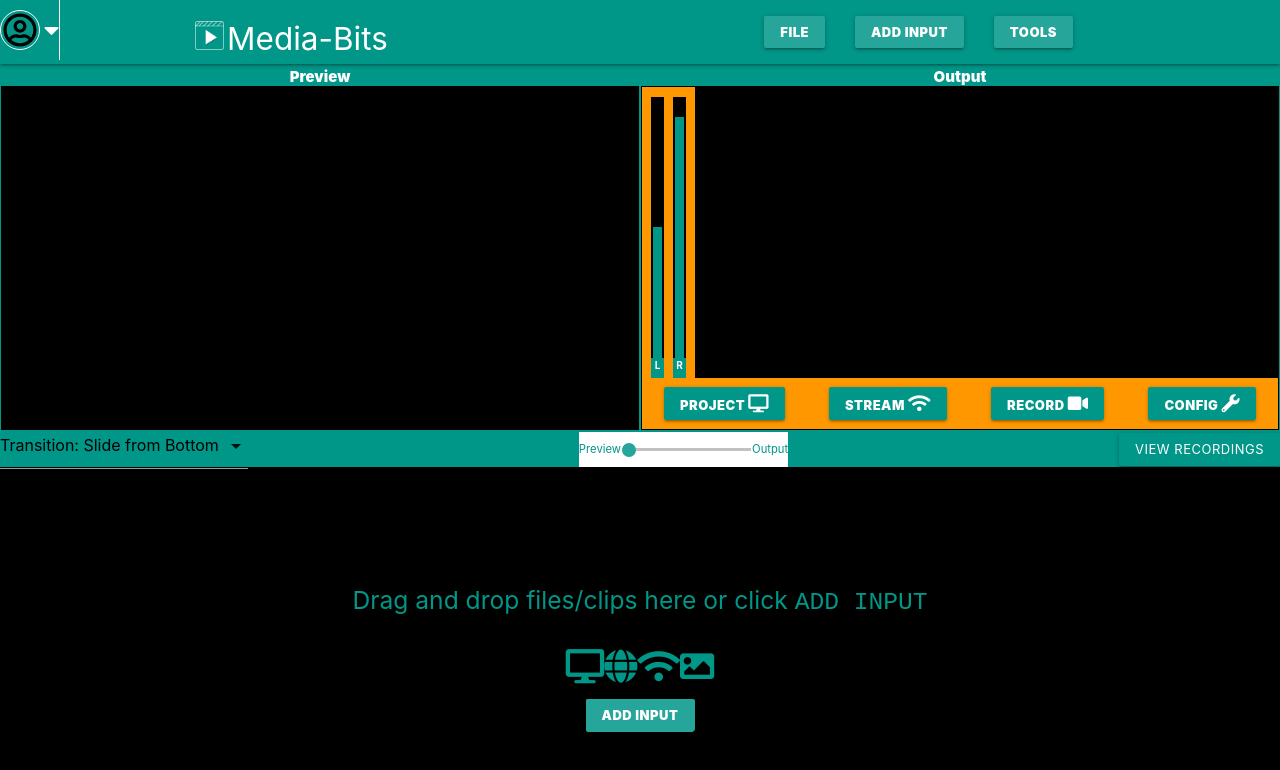
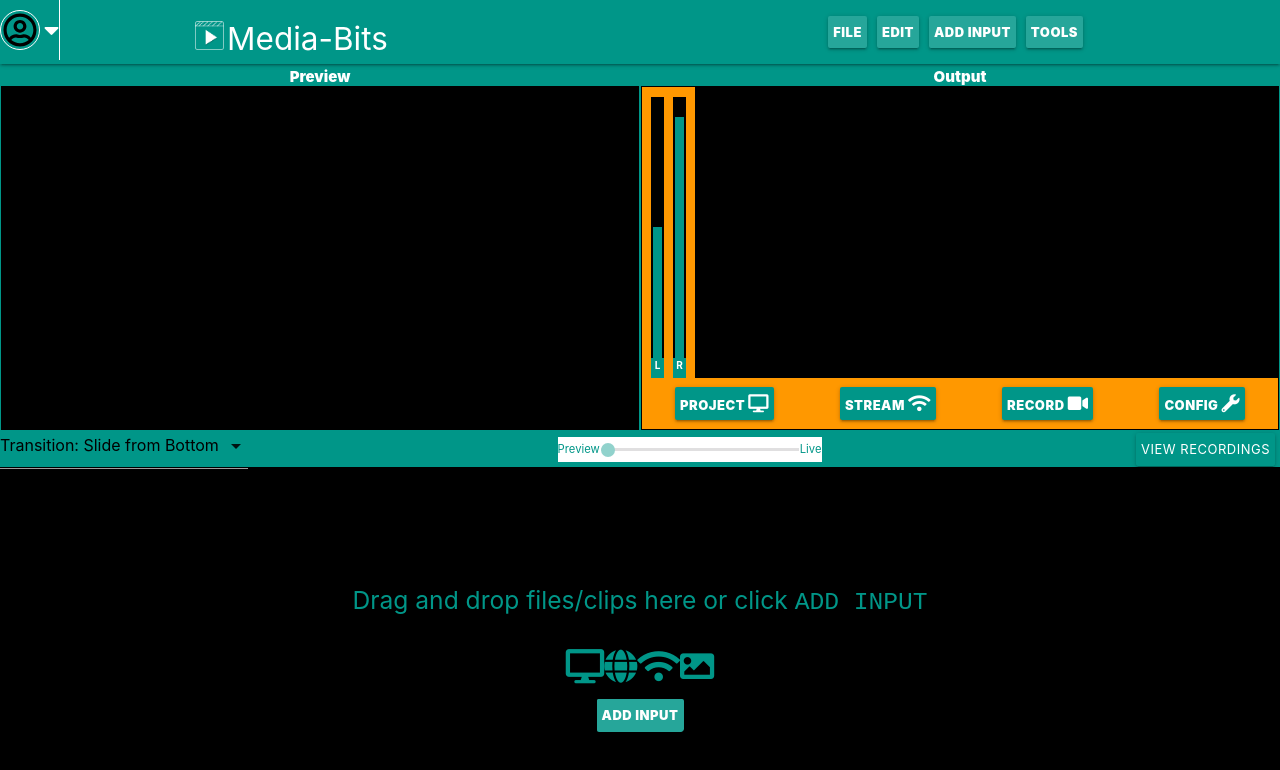
Before and after one commit to Danroyal001/media-bits, a Vue app: page /editor in a window 1280 px wide. Shown: the top 770 px of the page. Built offline with nearby package versions, Linux system fonts and the light colour scheme.

Commit message:
Thu Jan 7th 2020 - 1:31:22pm

```diff
--- a/src/App.vue
+++ b/src/App.vue
@@ -83,10 +83,21 @@
   pointer-events: none !important;
 }
 
+.btn, .btn-small{
+  padding-left: 5px !important;
+  padding-right: 5px !important;
+  margin-left: 5px !important;
+  margin-right: 5px !important;
+}
+
 /* Facilitate dragging behavior in eleectron */
 .brand-logo{
   -webkit-user-select: none;
   -webkit-app-region: drag;
+}
+.disabled, [disabled]{
+  opacity: 0.5;
+  pointer-events: none;
 }
 .dropdown-content{
   width: 200px !important;
@@ -101,13 +112,44 @@
 }
 
 ::-webkit-scrollbar-thumb{
-  border-radius: 100px !important;
-  background: #008688 !important;
+  border-radius: 100px;
+  background: #008688;
+  box-sizing: border-box;
+  border: 2px solid #ffffff;
+  animation-name: scrollbarThumbAnimation !important;
+  animation-duration: 1s;
+  animation-delay: 1s;
+}
+
+@keyframes scrollbarThumbAnimation{
+  0%{
+    background: #009688 !important
+    }
+  50%{
+    background: #033131  !important;
+  }
+  100%{
+    background: #009688 !important;
+  }
+}
+
+@-webkit-keyframes scrollbarThumbAnimation{
+  0%{
+    background: #009688 !important
+    }
+  50%{
+    background: #033131  !important;
+  }
+  100%{
+    background: #009688 !important;
+  }
 }
 
 ::-webkit-scrollbar-track{
-  background: #000000;
-  border: thin solid #ffffff;
+  background: transparent;
+  border: none;
+  /*background: #000000;
+  border: thin solid #ffffff;*/
 }
 hr{
   border-top: thin solid #fff;
--- a/src/components/AddInputDropdown.vue
+++ b/src/components/AddInputDropdown.vue
@@ -1,12 +1,11 @@
 <template>
 <ul id='add-input-dropdown-1' class='dropdown-content'>
-    <li v-for="(btn, index) in btns" :key="index"><a :class="btn.class" class="bold" :href="btn.href" @click="btn.onclick">{{ btn.label }}</a></li>
+    <li v-for="(btn, index) in btns" :key="index + 'abb'"><a :href="btn.href" @click="btn.onclick">{{ btn.label }}</a></li>
 </ul>
 </template>
 
 <script lang="ts">
 import { defineComponent } from 'vue';
-//import * as M from "@/assets/js/materialize.min.js";
 
 
 export default defineComponent({
@@ -38,7 +37,7 @@
                             }
                             fr.readAsDataURL(file);
                         }).catch((e: any) => {
-                            (window.M as any).toast({
+                            (window as any).M.toast({
               html: e,
               classes: 'bold red rounded'
             });
@@ -66,7 +65,7 @@
                             })
                             }
                             fr.readAsDataURL(file);
-                        }).catch((e: any) => (window.M as any).toast({
+                        }).catch((e: any) => (window as any).M.toast({
               html: e,
               classes: 'bold red rounded'
             }))
@@ -92,7 +91,7 @@
                             })
                             }
                             fr.readAsDataURL(file);
-                        }).catch((e: any) => (window.M as any).toast({
+                        }).catch((e: any) => (window as any).M.toast({
               html: e,
               classes: 'bold red rounded'
             }))
@@ -101,6 +100,7 @@
                 {
                     label: 'Live Video Input',
                     onclick(){
+                        return (window as any).document.querySelector('#select-camera-modal').M_Modal.open();
                     },
                     href: '#select-camera-modal',
                     class: 'modal-trigger'
@@ -149,7 +149,7 @@
                                     cursor: 'motion'
                                 },
                                 audio: false
-                            }).then((stream: any) => addSource(stream)).catch(() => (window.M as any).toast({
+                            }).then((stream: any) => addSource(stream)).catch(() => (window as any).M.toast({
                                     html: `Unable to get desktop capture on your device`,
                                     classes: 'bold red rounded'
                                 }))
--- /dev/null
+++ b/src/components/EditDropdown.vue
@@ -0,0 +1,37 @@
+<template>
+<ul id='edit-dropdown' class='dropdown-content'>
+    <li v-for="(btn, index) in btns" :key="index + 'abc'"><a :class="btn.class" class="bold" :href="btn.href" @click="btn.onclick">{{ btn.label }}</a></li>
+</ul>
+</template>
+
+<script lang="ts">
+import { defineComponent } from 'vue';
+
+export default defineComponent({
+    name: 'edit-dropdown',
+    data(){
+        return {
+            btns: [
+                {
+                    label: "Undo",
+                    onclick(){},
+                    href: "",
+                    class: ""
+                },
+                {
+                    label: "Redo",
+                    onclick(){}
+                },
+                {
+                    label: "Copy",
+                    onclick(){}
+                },
+                {
+                    label: "Paste",
+                    onclick(){}
+                }
+            ]
+        };
+    }
+});
+</script>
--- a/src/components/EditorBottomNoInput.vue
+++ b/src/components/EditorBottomNoInput.vue
@@ -17,7 +17,7 @@
 import { defineComponent } from 'vue';
 
 const doTheNeedful = () => {
-    window.M.AutoInit();
+    (window as any).M.AutoInit();
 }
 
 export default defineComponent({
--- a/src/components/EditorMenu.vue
+++ b/src/components/EditorMenu.vue
@@ -6,24 +6,27 @@
     <li v-for="(btn, i) in $store.state.editorBtns" :key="i" @click="btn.onclick">
         <a class="btn-small waves-effect waves-light" :href="btn.href" :class="btn.class" :data-target="btn.dataTarget">{{ btn.title }}</a>
     </li>
-    <AddInputDropdown id="add-input-dropdown-1" />
+    <AddInputDropdown />
     <FileSubmenuDropdown />
+    <EditDropdown />
 </ul>
 </template>
 
 <script lang="ts">
 import AddInputDropdown from '@/components/AddInputDropdown.vue';
 import FileSubmenuDropdown from '@/components/FileSubmenuDropdown.vue';
+import EditDropdown from '@/components/EditDropdown.vue';
 
 const doTheNeedful = () => {
-    window.M.AutoInit();
+    (window as any).M.AutoInit();
 };
 
 export default {
     name: 'editor-menu',
     components: {
         AddInputDropdown,
-        FileSubmenuDropdown
+        FileSubmenuDropdown,
+        EditDropdown
     },
     created: doTheNeedful,
     onMounted: doTheNeedful,
--- a/src/components/FileSubmenuDropdown.vue
+++ b/src/components/FileSubmenuDropdown.vue
@@ -1,6 +1,6 @@
 <template>
 <ul id='file-submenu-dropdown' class='dropdown-content'>
-    <li v-for="(btn, index) in $store.state.fileSubmenuDropdown" :key="index"><a @click="btn.onclick">{{ btn.title }}</a></li>
+    <li v-for="(btn, index) in $store.state.fileSubmenuDropdown" :key="index + 'aba'"><a @click="btn.onclick">{{ btn.title }}</a></li>
 </ul>
 </template>
 
--- a/src/components/FooterComponent.vue
+++ b/src/components/FooterComponent.vue
@@ -44,7 +44,7 @@
 
             <span>&copy; {{ $store.state.year }} Copyright - {{ $store.state.appName }}</span>
 
-            <a class="grey-text text-lighten-4 right" :href="window.isElectron ? 'javascript:window.shell.openExternal(\'https://daniel-effiong.web.app\')' : 'https://daniel-effiong.web.app'">Propriety software of Daniel Effiong</a>
+            <a class="grey-text text-lighten-4 right" :href="window.isElectron ? 'javascript:window.shell.openExternal(\'https://daniel-effiong.web.app\')' : 'https://daniel-effiong.web.app'">Propritary software of Daniel Effiong</a>
 
             </div>
           </div>
--- a/src/main.ts
+++ b/src/main.ts
@@ -29,4 +29,4 @@
 
 (window as any).__firebase = firebase;
 
-(window as any).vm = createApp(App).use(store).use(router).mount('#app')
+(window as any).vm = createApp(App as any).use(store).use(router).mount('#app')
--- a/src/router/index.ts
+++ b/src/router/index.ts
@@ -203,7 +203,7 @@
     if((window as any).$store.state.currentProjectIsSaved === true){
       return next();
     } else {
-      (window as any).alert("If you leave without saving your work, all changes will be lost")
+      (window as any).alert("If you leave without saving your work, all changes might be lost\nMedia-Bits willl try to recover your project, but may not always succeed")
       return next(false);
     }
   } else return next();
--- a/src/store/index.ts
+++ b/src/store/index.ts
@@ -206,23 +206,29 @@
       async onclick(){}
     },
     {
-      title: "Share / Collaborate",
+      title: "Share / Collaborate (requires internet)",
       onclick(){}
     },
     {
-      title: "Submit as template",
+      title: "Submit Project as template",
       onclick(){}
     }
     ],
     globalLoaderText: "Loading...",
     editorBtns: [
       {
-          title: "ADD INPUT",
+          title: "EDIT",
           onclick(){},
           class: "dropdown-trigger",
-          dataTarget: 'add-input-dropdown-1',
+          dataTarget: 'edit-dropdown',
           iconClass: 'fas fa-caret-down'
-      },
+      },{
+        title: "ADD INPUT",
+        onclick(){},
+        class: "dropdown-trigger",
+        dataTarget: 'add-input-dropdown-1',
+        iconClass: 'fas fa-caret-down'
+    },
       {
         title: "TOOLS",
         onclick(){},
--- a/src/views/Editor.vue
+++ b/src/views/Editor.vue
@@ -141,8 +141,9 @@
       min="0"
       max="100"
       step="0.01"
+      :disabled="true"
       />
-      <small>Output</small>
+      <small>Live</small>
     </div>
 
     <div class="input-field">
@@ -522,8 +523,9 @@
       }
 
       (Array.from(files)).forEach(file => {
-        console.log(file.name);
-        console.log(`${file.size/1000000}mb`);
+        console.log('File drop event');
+        console.log(`File Name: ${file.name}`);
+        console.log(`FIle size: ${file.size/1000000}mb`);
       });
 
       return files;
@@ -576,6 +578,13 @@
     display: block;
     width: 100%;
     overflow-y: hidden;
+}
+input[type=range]{
+  height: 25px !important;
+  line-height: 2px !important;
+  padding: 0px !important;
+  margin: 0px !important;
+  width: 200px !important;
 }
 .horizontal-scroll-child{
     display: inline-block;
```
Also changed, not shown: src/views/HomePage.vue (+5 -4 lines).
